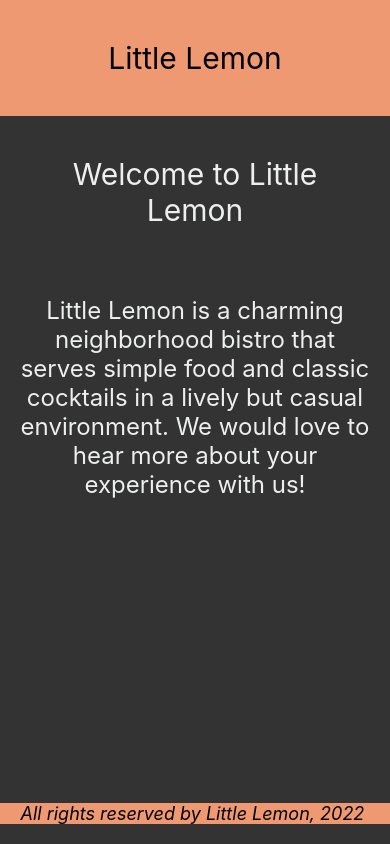
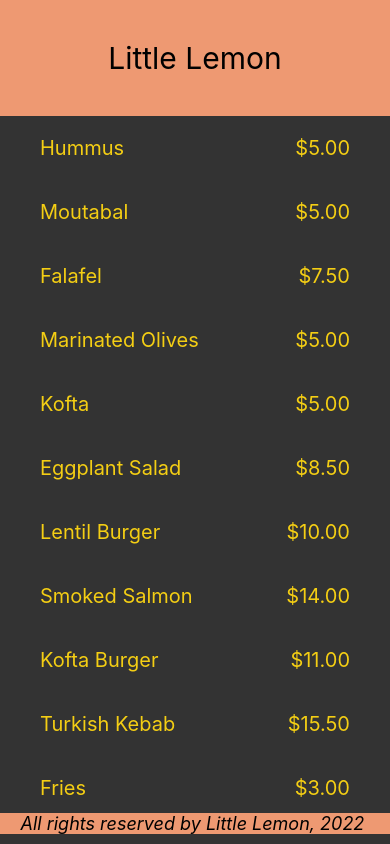
Before and after one commit to AounAbbass/LittleLemonApp, a React Native app in the folder FirstProject/: screen / in a window 390 px wide. Built offline with nearby package versions, Linux system fonts and the light colour scheme.

Commit message:
fifth commit

```diff
--- a/FirstProject/App.js
+++ b/FirstProject/App.js
@@ -5,12 +5,13 @@
  import LittleLemonHeader from './components/LittleLemonHeader';
  import LittleLemonFooter from './components/LittleLemonFooter';
  import WelcomeScreen from './WelcomeScreen';
+ import MenuItems from './components/MenuItems';
  export default function App() {
  return (
  <View
  style={styles.container}>
  <LittleLemonHeader />
- <WelcomeScreen />
+ <MenuItems />
  <View style={styles.footerContainer}>
   <LittleLemonFooter />
   </View>
--- a/FirstProject/components/LittleLemonFooter.js
+++ b/FirstProject/components/LittleLemonFooter.js
@@ -14,7 +14,7 @@
 const styles = StyleSheet.create({
   container: {
     backgroundColor: '#EE9972',
-    marginBottom: 20,
+    marginBottom: 10,
   },
   footerText: {
     fontSize: 18,
--- /dev/null
+++ b/FirstProject/components/MenuItems.js
@@ -0,0 +1,64 @@
+import { View, Text, StyleSheet, FlatList } from 'react-native';
+
+const menuItemsToDisplay = [
+    { name: 'Hummus', price: '$5.00', id: '1A' },
+    { name: 'Moutabal', price: '$5.00', id: '2B' },
+    { name: 'Falafel', price: '$7.50', id: '3C' },
+    { name: 'Marinated Olives', price: '$5.00', id: '4D' },
+    { name: 'Kofta', price: '$5.00', id: '5E' },
+    { name: 'Eggplant Salad', price: '$8.50', id: '6F' },
+    { name: 'Lentil Burger', price: '$10.00', id: '7G' },
+    { name: 'Smoked Salmon', price: '$14.00', id: '8H' },
+    { name: 'Kofta Burger', price: '$11.00', id: '9I' },
+    { name: 'Turkish Kebab', price: '$15.50', id: '10J' },
+    { name: 'Fries', price: '$3.00', id: '11K' },
+    { name: 'Buttered Rice', price: '$3.00', id: '12L' },
+    { name: 'Bread Sticks', price: '$3.00', id: '13M' },
+    { name: 'Pita Pocket', price: '$3.00', id: '14N' },
+    { name: 'Lentil Soup', price: '$3.75', id: '15O' },
+    { name: 'Greek Salad', price: '$6.00', id: '16Q' },
+    { name: 'Rice Pilaf', price: '$4.00', id: '17R' },
+    { name: 'Baklava', price: '$3.00', id: '18S' },
+    { name: 'Tartufo', price: '$3.00', id: '19T' },
+    { name: 'Tiramisu', price: '$5.00', id: '20U' },
+    { name: 'Panna Cotta', price: '$5.00', id: '21V' },
+  ];
+
+  const Item = ({ name, price }) => (
+    <View style={menuStyles.innerContainer}>
+      <Text style={menuStyles.itemText}>{name}</Text>
+      <Text style={menuStyles.itemText}>{price}</Text>
+    </View>
+  );
+
+
+  const MenuItems = () => {
+    const renderItem = ({ item }) => <Item name={item.name} price={item.price} />;
+
+    return (
+      <View style={menuStyles.container}>
+        <FlatList
+          data={menuItemsToDisplay}
+          keyExtractor={(item) => item.id}
+          renderItem={renderItem}></FlatList>
+      </View>
+    );
+  };
+
+  const menuStyles = StyleSheet.create({
+    container: {
+      flex: 1,
+    },
+    innerContainer: {
+      paddingHorizontal: 40,
+      paddingVertical: 20,
+      flexDirection: 'row',
+      justifyContent: 'space-between'
+    },
+    itemText: {
+      color: '#F4CE14',
+      fontSize: 20,
+    },
+  });
+
+  export default MenuItems;
```
